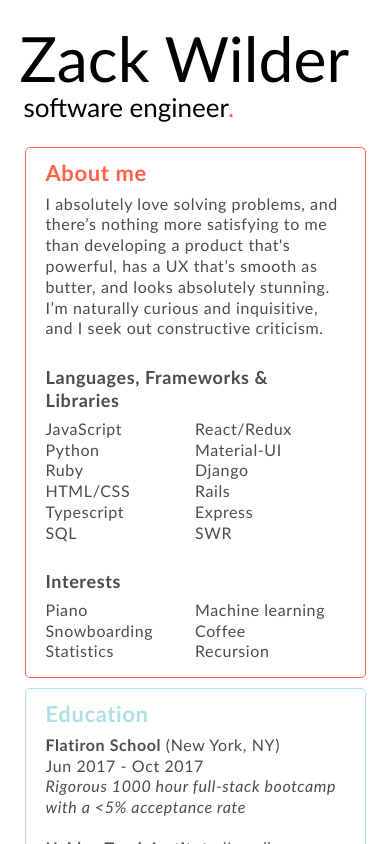
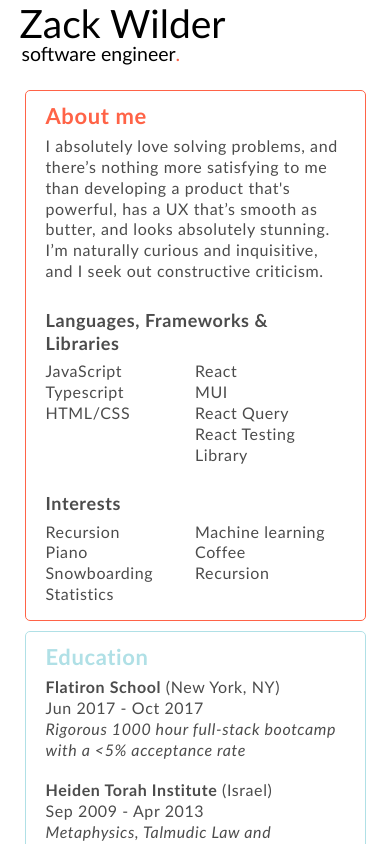
Before and after one commit to zwilderrr/my-website, a React (Create React App) app: page / in a window 390 px wide. Shown: the top 844 px of the page. Built offline with nearby package versions, Linux system fonts and the light colour scheme.

Commit message:
upgrade react version and typewriter

```diff
--- a/src/App.css
+++ b/src/App.css
@@ -8,11 +8,11 @@
 	max-width: 1100px;
 	margin: auto;
 	opacity: 0;
-  animation: fadeIn 1s ease 4s forwards;
-  -webkit-animation: fadeIn 1s ease 4s forwards;
-  -moz-animation: fadeIn 1s ease 4s forwards;
-  -o-animation: fadeIn 1s ease 4s forwards;
-  -ms-animation: fadeIn 1s ease 4s forwards;
+	animation: fadeIn 1s ease 3s forwards;
+	-webkit-animation: fadeIn 1s ease 3s forwards;
+	-moz-animation: fadeIn 1s ease 3s forwards;
+	-o-animation: fadeIn 1s ease 3s forwards;
+	-ms-animation: fadeIn 1s ease 3s forwards;
 }
 
 .left {
@@ -84,7 +84,7 @@
 	}
 
 	.name {
-    font-size: 16vw !important;
+		padding-bottom: 4vw !important;
 	}
 
 	.section-title {
--- a/src/components/Header.css
+++ b/src/components/Header.css
@@ -1,8 +1,8 @@
-.header {
+.name {
 	color: black;
 }
 
-.name {
+.name span {
 	font-size: 10vw;
 }
 
@@ -10,9 +10,24 @@
 	font-size: 10vw;
 }
 
-.text {
+.title {
+	display: inline;
+}
+
+.title span {
 	font-size: 3vw;
 	position: relative;
 	bottom: 1vw;
 	left: 4px;
 }
+
+.title.orange span {
+	color: tomato;
+}
+
+@media only screen and (max-width: 600px) {
+	.title span {
+		font-size: 5vw;
+		left: 2px;
+	}
+}
--- a/src/components/Header.js
+++ b/src/components/Header.js
@@ -1,36 +1,29 @@
+import "./Header.css";
+
 import React from "react";
-import "./Header.css";
-import Typist from "react-typist";
+import { Typewriter } from "react-simple-typewriter";
 
 function Header() {
 	return (
 		<>
-			<div className="header">
-				<Typist
-					cursor={{
-						show: true,
-						element: <span className="name">&nbsp;</span>,
-					}}
-					avgTypingDelay={100}
-				>
-					<Typist.Delay ms={500} />
-					<span className="name">Zack Wilder</span>
-				</Typist>
-
-				<Typist
-					cursor={{
-						show: true,
-						element: <span className="text">&nbsp;</span>,
-					}}
-					avgTypingDelay={50}
-				>
-					<Typist.Delay ms={2000} />
-					<span className="text">software engineer</span>
-					<Typist.Delay ms={1000} />
-					<span className="text" style={{ color: "tomato" }}>
-						.
-					</span>
-				</Typist>
+			<div className="name">
+				<div>
+					<Typewriter
+						words={["", "Zack Wilder"]}
+						typeSpeed={80}
+						delaySpeed={300}
+					/>
+				</div>
+				<div className="title">
+					<Typewriter
+						words={["", "software engineer"]}
+						delaySpeed={1600}
+						typeSpeed={50}
+					/>
+				</div>
+				<div className="title orange">
+					<Typewriter words={["", "", "."]} delaySpeed={1500} />
+				</div>
 			</div>
 		</>
 	);
--- a/src/index.js
+++ b/src/index.js
@@ -1,8 +1,17 @@
-import React from "react";
-import ReactDOM from "react-dom";
-import "./index.css";
-import App from "./App";
-import registerServiceWorker from "./registerServiceWorker";
+import React from 'react';
+import ReactDOM from 'react-dom/client';
+import './index.css';
+import App from './App';
+import reportWebVitals from './reportWebVitals';
 
-ReactDOM.render(<App />, document.getElementById("root"));
-registerServiceWorker();
+const root = ReactDOM.createRoot(document.getElementById('root'));
+root.render(
+  <React.StrictMode>
+    <App />
+  </React.StrictMode>
+);
+
+// If you want to start measuring performance in your app, pass a function
+// to log results (for example: reportWebVitals(console.log))
+// or send to an analytics endpoint. Learn more: https://bit.ly/CRA-vitals
+reportWebVitals();
--- a/src/info/experience.js
+++ b/src/info/experience.js
@@ -4,7 +4,7 @@ export const experience = [
 		location: "New York, NY",
 		from: "Current",
 		title: "Software Engineer",
-		summary: "Frontend + blockchain development with Javascript/React and Go",
+		summary: "Frontend development with TypeScript and React",
 		description: [],
 	},
 	{
--- a/src/info/interests.js
+++ b/src/info/interests.js
@@ -1,4 +1,4 @@
 export const interests = {
-  left: ["Piano", "Snowboarding", "Statistics"],
-  right: ["Machine learning", "Coffee", "Recursion"],
+	left: ["Recursion", "Piano", "Snowboarding", "Statistics"],
+	right: ["Machine learning", "Coffee", "Recursion"],
 };
--- a/src/info/tech.js
+++ b/src/info/tech.js
@@ -1,11 +1,4 @@
 export const tech = {
-  languages: ["JavaScript", "Python", "Ruby", "HTML/CSS", "Typescript", "SQL"],
-  frameworks: [
-    "React/Redux",
-    "Material-UI",
-    "Django",
-    "Rails",
-    "Express",
-    "SWR",
-  ],
+	languages: ["JavaScript", "Typescript", "HTML/CSS"],
+	frameworks: ["React", "MUI", "React Query", "React Testing Library"],
 };
--- a/src/registerServiceWorker.js
+++ /dev/null
@@ -1,117 +0,0 @@
-// In production, we register a service worker to serve assets from local cache.
-
-// This lets the app load faster on subsequent visits in production, and gives
-// it offline capabilities. However, it also means that developers (and users)
-// will only see deployed updates on the "N+1" visit to a page, since previously
-// cached resources are updated in the background.
-
-// To learn more about the benefits of this model, read https://goo.gl/KwvDNy.
-// This link also includes instructions on opting out of this behavior.
-
-const isLocalhost = Boolean(
-  window.location.hostname === 'localhost' ||
-    // [::1] is the IPv6 localhost address.
-    window.location.hostname === '[::1]' ||
-    // 127.0.0.1/8 is considered localhost for IPv4.
-    window.location.hostname.match(
-      /^127(?:\.(?:25[0-5]|2[0-4][0-9]|[01]?[0-9][0-9]?)){3}$/
-    )
-);
-
-export default function register() {
-  if (process.env.NODE_ENV === 'production' && 'serviceWorker' in navigator) {
-    // The URL constructor is available in all browsers that support SW.
-    const publicUrl = new URL(process.env.PUBLIC_URL, window.location);
-    if (publicUrl.origin !== window.location.origin) {
-      // Our service worker won't work if PUBLIC_URL is on a different origin
-      // from what our page is served on. This might happen if a CDN is used to
-      // serve assets; see https://github.com/facebookincubator/create-react-app/issues/2374
-      return;
-    }
-
-    window.addEventListener('load', () => {
-      const swUrl = `${process.env.PUBLIC_URL}/service-worker.js`;
-
-      if (isLocalhost) {
-        // This is running on localhost. Lets check if a service worker still exists or not.
-        checkValidServiceWorker(swUrl);
-
-        // Add some additional logging to localhost, pointing developers to the
-        // service worker/PWA documentation.
-        navigator.serviceWorker.ready.then(() => {
-          console.log(
-            'This web app is being served cache-first by a service ' +
-              'worker. To learn more, visit https://goo.gl/SC7cgQ'
-          );
-        });
-      } else {
-        // Is not local host. Just register service worker
-        registerValidSW(swUrl);
-      }
-    });
-  }
-}
-
-function registerValidSW(swUrl) {
-  navigator.serviceWorker
-    .register(swUrl)
-    .then(registration => {
-      registration.onupdatefound = () => {
-        const installingWorker = registration.installing;
-        installingWorker.onstatechange = () => {
-          if (installingWorker.state === 'installed') {
-            if (navigator.serviceWorker.controller) {
-              // At this point, the old content will have been purged and
-              // the fresh content will have been added to the cache.
-              // It's the perfect time to display a "New content is
-              // available; please refresh." message in your web app.
-              console.log('New content is available; please refresh.');
-            } else {
-              // At this point, everything has been precached.
-              // It's the perfect time to display a
-              // "Content is cached for offline use." message.
-              console.log('Content is cached for offline use.');
-            }
-          }
-        };
-      };
-    })
-    .catch(error => {
-      console.error('Error during service worker registration:', error);
-    });
-}
-
-function checkValidServiceWorker(swUrl) {
-  // Check if the service worker can be found. If it can't reload the page.
-  fetch(swUrl)
-    .then(response => {
-      // Ensure service worker exists, and that we really are getting a JS file.
-      if (
-        response.status === 404 ||
-        response.headers.get('content-type').indexOf('javascript') === -1
-      ) {
-        // No service worker found. Probably a different app. Reload the page.
-        navigator.serviceWorker.ready.then(registration => {
-          registration.unregister().then(() => {
-            window.location.reload();
-          });
-        });
-      } else {
-        // Service worker found. Proceed as normal.
-        registerValidSW(swUrl);
-      }
-    })
-    .catch(() => {
-      console.log(
-        'No internet connection found. App is running in offline mode.'
-      );
-    });
-}
-
-export function unregister() {
-  if ('serviceWorker' in navigator) {
-    navigator.serviceWorker.ready.then(registration => {
-      registration.unregister();
-    });
-  }
-}
--- /dev/null
+++ b/src/reportWebVitals.js
@@ -0,0 +1,13 @@
+const reportWebVitals = onPerfEntry => {
+  if (onPerfEntry && onPerfEntry instanceof Function) {
+    import('web-vitals').then(({ getCLS, getFID, getFCP, getLCP, getTTFB }) => {
+      getCLS(onPerfEntry);
+      getFID(onPerfEntry);
+      getFCP(onPerfEntry);
+      getLCP(onPerfEntry);
+      getTTFB(onPerfEntry);
+    });
+  }
+};
+
+export default reportWebVitals;
```
Also changed, not shown: package.json (+13 -13 lines), 1 other file (tests, documents, lock files or other folders). Lines whose indentation alone changed are shown as unchanged.
